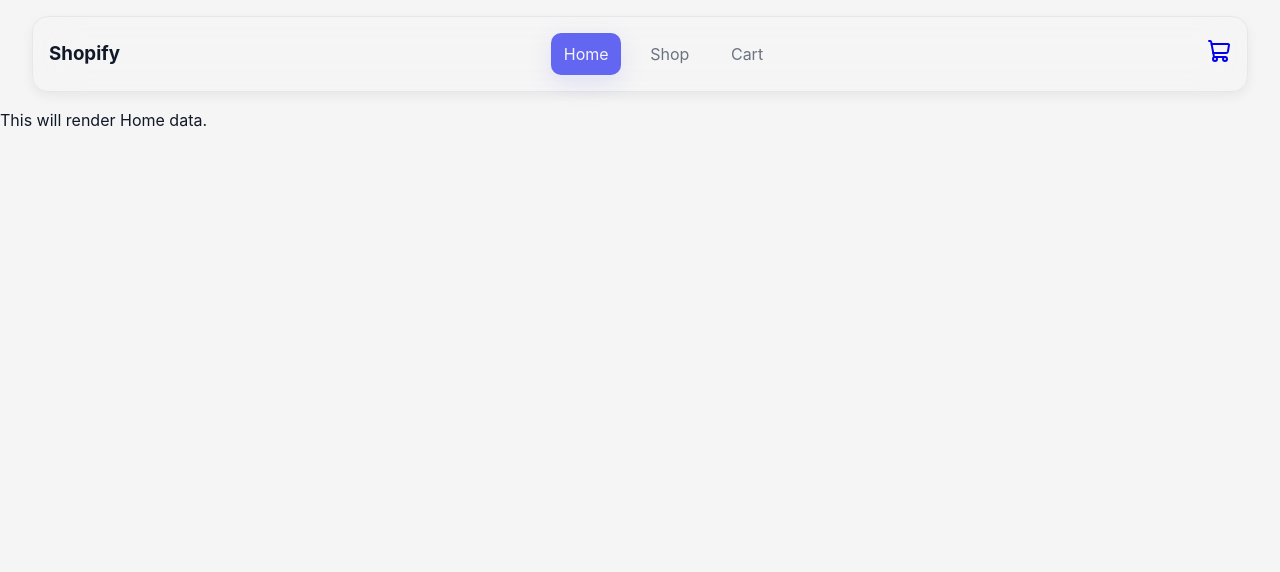
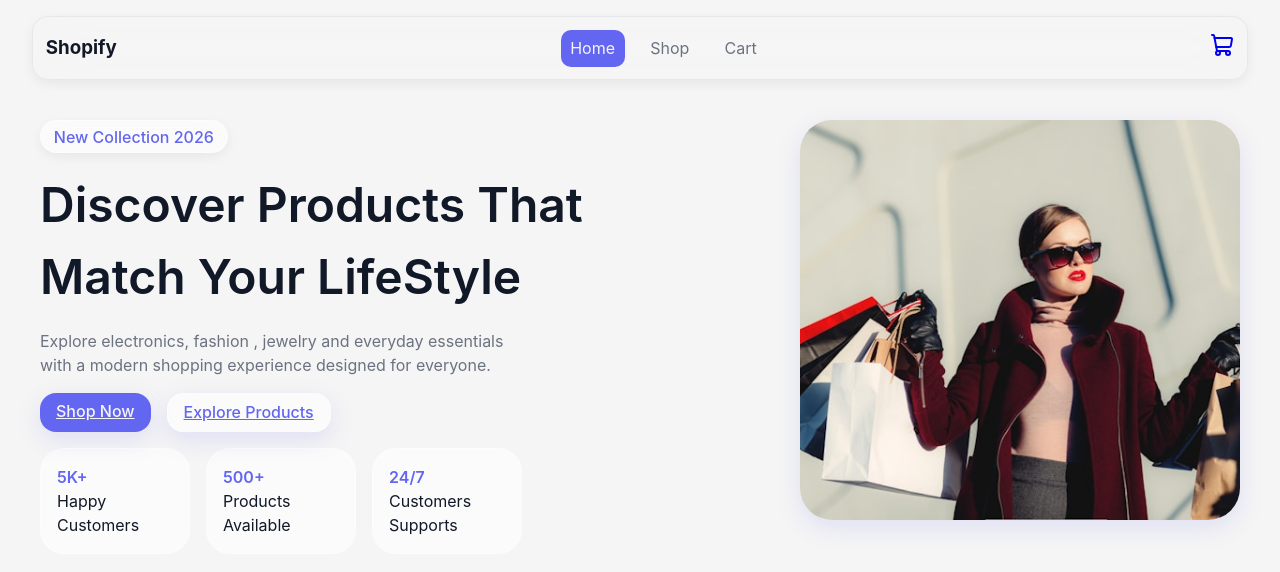
Before and after one commit to Nishant-cmd/Shopify, a React (Vite) app: page / in a window 1280 px wide. Shown: the top 572 px of the page. Built offline with nearby package versions, Linux system fonts and the light colour scheme.

Commit message:
fix: improved route using <NavLink> component

```diff
--- a/src/components/layout/Header.jsx
+++ b/src/components/layout/Header.jsx
@@ -1,61 +1,54 @@
-import { Link } from 'react-router';
+import { NavLink } from 'react-router';
 import { ShoppingCart } from 'lucide-react';
-import { useState } from 'react';
-import styled from 'styled-components';
-
-const Header = styled.header`
-  backdrop-filter: blur(24px);
-  border: 1px solid var(--border-color);
-  border-radius: var(--radius-md);
-  width: 95%;
-  box-shadow: var(--shadow-sm);
-  z-index: 1000;
-  justify-content: space-between;
-  align-items: center;
-  gap: 0.5rem;
-  margin: 1rem auto;
-  padding: 1rem;
-  display: flex;
-  position: sticky;
-`;
-
-const NavigationContainer = styled.nav`
-  display: flex;
-  gap: 1rem;
-`;
-const StyledLink = styled(Link)`
-  background-color: ${(props) => (props.$active ? ' var(--accent)' : 'transparent')};
-  color: ${(props) => (props.$active ? ' var(--bg-main)' : 'var(--text-secondary)')};
-  box-shadow: ${(props) => (props.$active ? ' var(--shadow-md)' : 'none')};
-  text-decoration: none;
-  padding: 0.55rem 0.8rem;
-  border-radius: 10px;
-
-  &:hover {
-    color: var(--accent);
-    background-color: var(--accent-soft);
-  }
-`;
+import styles from '../../styles/header.module.css';
 
 export default function Navigation() {
-  const [active, setActive] = useState(0);
   return (
-    <Header>
+    <header className={styles.header}>
       <h3>Shopify</h3>
-      <NavigationContainer>
-        <StyledLink $active={active === 0} onClick={() => setActive(0)} to="/home">
+      <nav className={styles.nav}>
+        <NavLink
+          to="/"
+          style={({ isActive }) => {
+            return {
+              backgroundColor: isActive ? 'var(--accent)' : '',
+              color: isActive ? 'var(--bg-main)' : '',
+            };
+          }}
+          className={styles.link}
+        >
           Home
-        </StyledLink>
-        <StyledLink $active={active === 1} onClick={() => setActive(1)} to="/shop">
+        </NavLink>
+        <NavLink
+          style={({ isActive }) => {
+            return {
+              backgroundColor: isActive ? 'var(--accent)' : '',
+              color: isActive ? 'var(--bg-main)' : '',
+            };
+          }}
+          className={styles.link}
+          to="/shop"
+        >
           Shop
-        </StyledLink>
-        <StyledLink $active={active === 2} onClick={() => setActive(2)} to="/cart">
+        </NavLink>
+        <NavLink
+          className={styles.link}
+          style={({ isActive }) => {
+            return {
+              backgroundColor: isActive ? 'var(--accent)' : '',
+              color: isActive ? 'var(--bg-main)' : '',
+            };
+          }}
+          to="/cart"
+        >
           Cart
-        </StyledLink>
-      </NavigationContainer>
-      <Link to="/cart">
-        <ShoppingCart />
-      </Link>
-    </Header>
+        </NavLink>
+      </nav>
+      <nav>
+        <NavLink to="/cart">
+          <ShoppingCart />
+        </NavLink>
+      </nav>
+    </header>
   );
 }
--- a/src/components/pages/Home.jsx
+++ b/src/components/pages/Home.jsx
@@ -1,3 +1,45 @@
+import { NavLink } from 'react-router';
+import styles from '../../styles/home.module.css';
+import ShoppingImg from '../../assets/shopping.jpg';
+
 export default function Home() {
-  return <div>This will render Home data.</div>;
+  return (
+    <section className={styles.section}>
+      <div className={styles.container}>
+        <h4 className={styles.heading}>New Collection 2026</h4>
+        <p className={styles.info}>Discover Products That Match Your LifeStyle</p>
+        <p className={styles.description}>
+          Explore electronics, fashion , jewelry and everyday essentials with a modern shopping
+          experience designed for everyone.
+        </p>
+        <nav className={styles.nav}>
+          <NavLink className={styles.shop_link} to="/shop">
+            Shop Now
+          </NavLink>
+          <NavLink className={styles.explore_link} to="/shop">
+            Explore Products
+          </NavLink>
+        </nav>
+
+        <article className={styles.cards_article}>
+          <div className={styles.cards}>
+            <span>5K+</span>
+            <p>Happy Customers</p>
+          </div>
+          <div className={styles.cards}>
+            <span>500+</span>
+            <p>Products Available</p>
+          </div>
+          <div className={styles.cards}>
+            <span>24/7</span>
+            <p>Customers Supports</p>
+          </div>
+        </article>
+      </div>
+
+      <div>
+        <img src={ShoppingImg} className={styles.shopping_img} alt="ShoppingImage" />
+      </div>
+    </section>
+  );
 }
--- a/src/routes/routes.jsx
+++ b/src/routes/routes.jsx
@@ -9,7 +9,6 @@ const routes = [
     element: <App />,
     children: [
       { index: true, element: <Home /> },
-      { path: '/home', element: <Home /> },
       { path: '/shop', element: <Shop /> },
       { path: '/cart', element: <Cart /> },
     ],
--- /dev/null
+++ b/src/styles/header.module.css
@@ -0,0 +1,33 @@
+.header {
+    backdrop-filter: blur(24px);
+    border: 1px solid var(--border-color);
+    border-radius: var(--radius-md);
+    width: 95%;
+    box-shadow: var(--shadow-sm);
+    z-index: 1000;
+    justify-content: space-between;
+    align-items: center;
+    gap: 0.5rem;
+    margin: 1rem auto;
+    padding: 0.8rem;
+    display: flex;
+    position: sticky;
+}
+
+.nav {
+    display: flex;
+    gap: 1rem;
+}
+
+
+.link {
+    color: var(--text-secondary);
+    text-decoration: none;
+    padding: 0.4rem 0.6rem;
+    border-radius: 10px;
+}
+
+.link:hover {
+    color: var(--accent);
+    background-color: var(--accent-soft);
+}
--- /dev/null
+++ b/src/styles/home.module.css
@@ -0,0 +1,100 @@
+.section {
+    display: flex;
+    margin: 2.5rem;
+}
+
+.container {
+    display: flex;
+    flex-direction: column;
+    gap: 1rem;
+}
+
+.shopping_img {
+    object-fit: cover;
+    width: 100%;
+    height: 400px;
+    box-shadow: var(--shadow-md);
+    border-radius: 32px;
+}
+
+.nav {
+    display: flex;
+    gap: 1rem;
+}
+
+.cards {
+    background: var(--bg-secondary);
+    border: 1px solid var(--border-color-secondary);
+    transition: var(--transition-all);
+    border-radius: 24px;
+    padding: 1rem;
+    max-width: 150px;
+}
+
+.cards:hover {
+    transform: translateY(-3px);
+}
+
+.cards>span {
+    color: var(--accent);
+    font-weight: 600;
+}
+
+.cards_article {
+    display: flex;
+    gap: 1rem;
+}
+
+.info {
+    text-wrap: balance;
+    font-size: 3rem;
+    font-weight: 600;
+}
+
+
+.description {
+    text-wrap: balance;
+    color: var(--text-secondary);
+}
+
+.heading {
+    background: var(--bg-secondary);
+    backdrop-filter: blur(14px);
+    border: 1px solid var(--border-color-secondary);
+    width: fit-content;
+    color: var(--accent);
+    box-shadow: var(--shadow-sm);
+    border-radius: 999px;
+    padding: .2rem .8rem;
+    font-weight: 550;
+}
+
+.shop_link {
+    padding: 0.4rem 1rem;
+    background-color: var(--accent);
+    color: var(--bg-main);
+    box-shadow: var(--shadow-md);
+    font-weight: 500;
+    transition: var(--transition-all);
+    border-radius: var(--radius-md);
+    backdrop-filter: blur(14px);
+}
+
+.shop_link:hover {
+    background-color: var(--accent-hover);
+    transform: translateY(-3px);
+    box-shadow: var(--shadow-md);
+}
+
+.explore_link {
+    composes: shop_link;
+    color: var(--accent);
+    background-color: var(--bg-secondary);
+    border: 1px solid #fff6;
+}
+
+.explore_link:hover {
+    background-color: var(--bg-main);
+    transform: translateY(-3px);
+    box-shadow: var(--shadow-md);
+}
--- a/src/styles/index.css
+++ b/src/styles/index.css
@@ -1,5 +1,4 @@
 @import '../../node_modules/modern-normalize/modern-normalize.css';
-/* @import 'modern-normalize'; */
 
 :root {
     line-height: 1.5;
@@ -32,8 +31,7 @@
 html,
 body,
 #root {
-    height: 100%;
-    overflow: hidden;
+    min-height: 100%;
 }
 
 body {
```
Also changed, not shown: src/assets/shopping.jpg (added).
